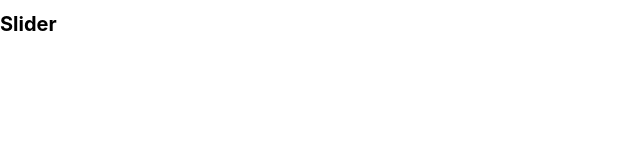
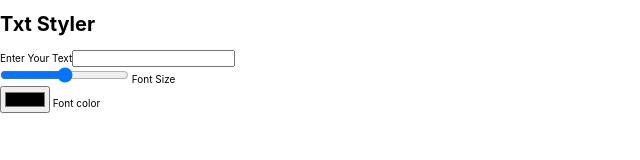
Before and after one commit to staffordgavin19/SliderHW, a website: page index.html in a window 1280 px wide. Shown: the whole page, without its empty margins (0-640 px from the left). Drawn offline with nearby package versions, Linux system fonts and the light colour scheme.

Commit message:
Update index.html

```diff
--- a/index.html
+++ b/index.html
@@ -11,10 +11,27 @@
 
     <link rel="stylesheet" href="style.css" />
 
-    <title>Slider Homework</title>
+    <title>Txt Styler</title>
   </head>
   <body>
-    <h1>Slider</h1>
+    <h1>Txt Styler</h1>
+
+    <div>
+      <label for="txt">Enter Your Text</label><input type="text" id="txt" />
+    </div>
+
+    <div>
+      <input type="range" id="font-size" min="10" max="288" />
+      <label for="font-size">Font Size</label>
+    </div>
+
+    <div>
+      <input type="color" id="color" />
+      <label for="color">Font color</label>
+    </div>
+
+    <p></p>
+
     <script src="./scripts.js" type="module"></script>
   </body>
 </html>
```
